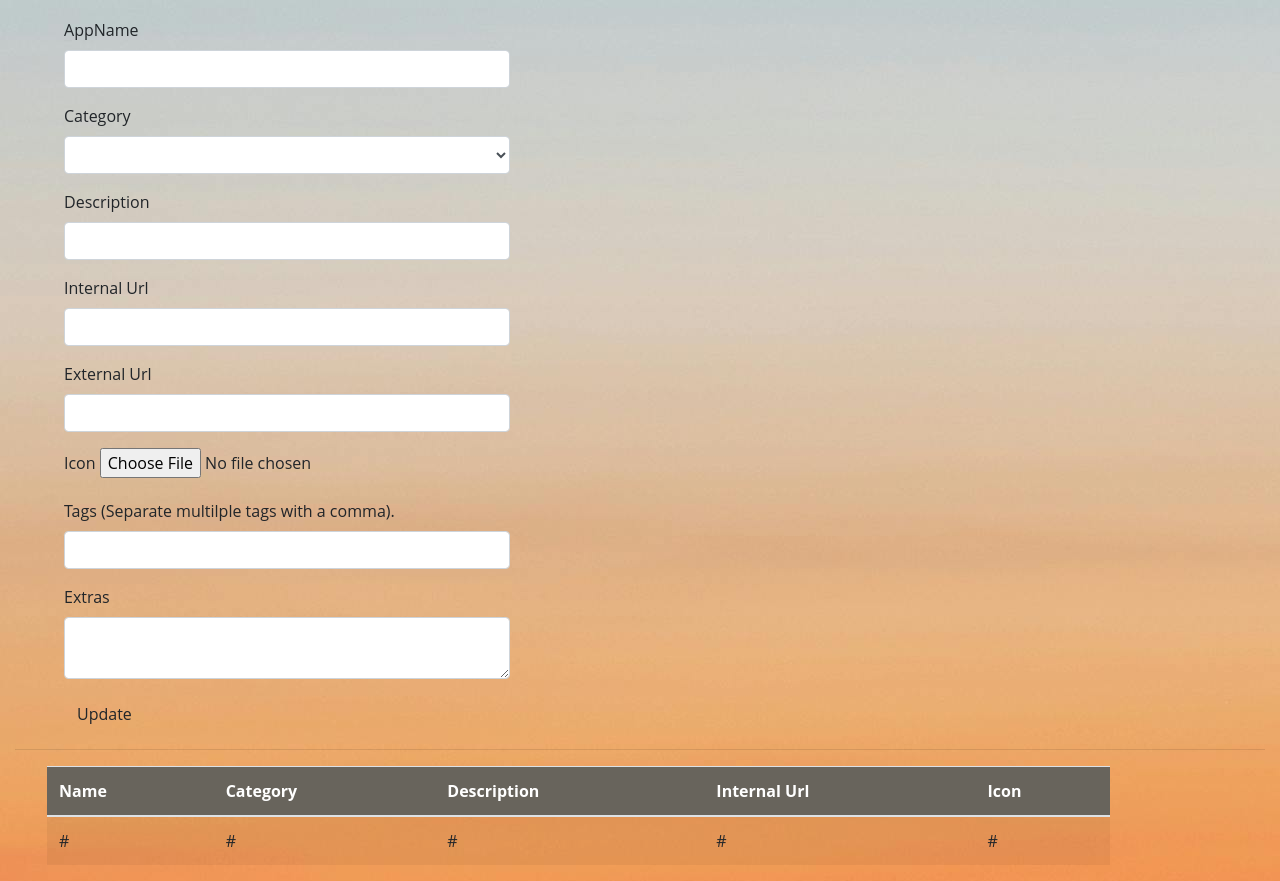
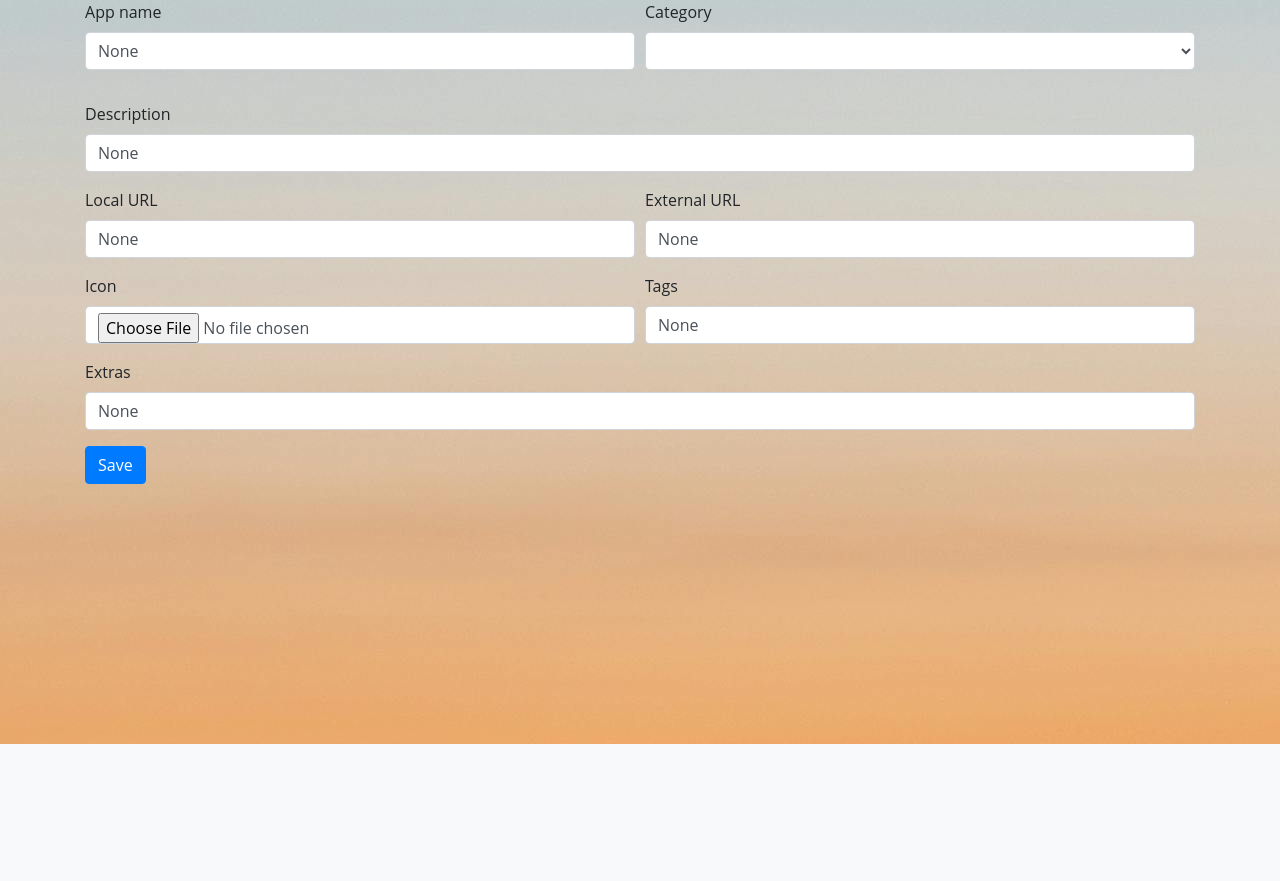
Before and after one commit to avezou/hommy, a Flask app: template templates/edit.html in a window 1280 px wide. Shown: the part 56-937 px from the top of the page. After the commit the page ends 800 px from the top, so only its background shows below. Run offline with Flask 3, Linux system fonts and the light colour scheme; the template is opened without the code that fills it: values that come from a table or form of the project are taken from there, others are empty; some libraries are stand-ins or nearby versions.

Commit message:
Edit form styled

```diff
--- a/app.py
+++ b/app.py
@@ -3,7 +3,7 @@ import requests
 import os
 import urllib.request
 from itertools import groupby
-from flask import Flask, render_template, request, redirect, url_for, jsonify
+from flask import Flask, render_template, request, redirect, url_for, jsonify, flash
 from PIL import Image
 from flask_bootstrap import Bootstrap
 from config import Config
@@ -89,25 +89,24 @@ def delete(id):
 @app.route('/edit/<int:id>', methods=['GET', 'POST'])
 def edit(id):
     app = execute_query('SELECT * FROM apps WHERE id =?', (id,), one=True)
-    dbtags = execute_query('SELECT tag\
-                            FROM tags t\
-                            JOIN app_tags a ON a.tag_id = t.id\
-                            WHERE a.app_id =?', (id,))
-    tags = []
-    for tag in dbtags:
-        print("avezou tag: " + str(tag['tag']))
-        tags.append(tag['tag'])
+    dbtags = execute_query('SELECT tag FROM tags t JOIN app_tags a ON a.tag_id = t.id WHERE a.app_id =?', (id,))
+    tags = [tag['tag'] for tag in dbtags]
+
     form = AppForm(obj=app)
+    form.tags.data = ','.join(tags)
     form.name.data = app['name']
     form.category.data = app['category']
     form.description.data = app['description']
     form.internal_url.data = app['internal_url']
     form.external_url.data = app['external_url']
-    form.tags.data = ','.join(tags)
+    form.extras.data = app['extras']
     form.icon.data = app['icon']
-    form.extras.data = app['extras']
+
+    # Prefill file input field with existing icon path
+    form.icon.process_data(app['icon'])
 
     if form.validate_on_submit():
+        # Extract form data
         appName = form.name.data
         category = form.category.data
         description = form.description.data
@@ -116,32 +115,20 @@ def edit(id):
         tags = form.tags.data
         extras = form.extras.data
 
-        if len(tags) > 0:
-            if ',' in tags:
-                alltags = tags.split(',')
-                for tag in alltags:
-                    execute_query('INSERT OR IGNORE INTO tags (tag) VALUES (?)', (tag,))
+        # Handle file upload
+        if 'icon' in request.files:
+            upload_file = request.files['icon']
+            if upload_file.filename != '':
+                filename = secure_filename(upload_file.filename)
+                icon_path = os.path.join(app.config['UPLOAD_PATH'], filename)
+                upload_file.save(icon_path)
             else:
-                execute_query('INSERT OR IGNORE INTO tags (tag) VALUES (?)', (tags,))
-        if form.icon.data:
-            upload_file = form.icon.data
-            image = Image.open(upload_file)
-            width, height = 200, 200
-            image = image.resize((width, height))
-            filename = secure_filename(upload_file.filename)
-            image.save(filename)
+                # Keep the existing icon path if no new file is selected
+                icon_path = app['icon']
 
-            # filename = secure_filename(upload_file.filename)
-            icon_path = os.path.join(app.config['UPLOAD_PATH'], filename)
-            upload_file.save(filename)
-
-            # connect = get_db_connection()
-            execute_query('UPDATE apps SET name=?, category=?, description=?, internal_url=?, external_url=?, icon=?, extras=?\
-                WHERE id=?', (appName, category, description, internal_url, external_url, icon_path, extras, id))
-        else:
-            # connect = get_db_connection()
-            execute_query('UPDATE apps SET name=?, category=?, description=?, internal_url=?, external_url=?, extras=?\
-                WHERE id=?', (appName, category, description, internal_url, external_url, extras, id))
+        # Update app data in the database
+        execute_query('UPDATE apps SET name=?, category=?, description=?, internal_url=?, external_url=?, icon=?, extras=? WHERE id=?',
+                      (appName, category, description, internal_url, external_url, icon_path, extras, id))
 
         return redirect(url_for('list'))
 
--- a/templates/add.html
+++ b/templates/add.html
@@ -4,7 +4,6 @@
 {% block content %}
     <div class="row">
         <div class="col-md-12">
-            <h1> {{ title }} </h1>
         </div>
         <div class="container">
             <div class="row">
@@ -12,7 +11,7 @@
 
                 <div class="row">
                     <div class="col-md-6 table">
-                    {{ wtf.quick_form(form) }}
+                    {{ wtf.quick_form(form, horizontal_columns=(inline, 50, 50), form_type="horizontal", button_map={'submit': 'primary'}) }}
                     </div>
                 </div>
             </div>
--- a/templates/edit.html
+++ b/templates/edit.html
@@ -2,39 +2,49 @@
 {% import 'bootstrap/wtf.html' as wtf %}
 
 {% block content %}
-    <div class="row">
-        <div class="col-md-12">
-            <h1> {{ title }} </h1>
+<form>
+    <div class="container">
+    <div class="form-row">
+      <div class="form-group col-md-6">
+        <label for="name">App name</label>
+        <input type="text" class="form-control" id="name" placeholder="Name" value="{{ form.name.data }}">
+      </div>
+      <div class="form-group  required col-md-6">
+        {{ wtf.form_field(form.category) }}
+      </div>
+    </div>
+    <div class="form-group">
+      <label for="description">Description</label>
+      <input type="text" class="form-control" id="description" placeholder="Description" value="{{ form.description.data }}">
+    </div>
+    <div class="form-row">
+        <div class="form-group col-md-6">
+            <label for="internal_url">Local URL</label>
+            <input type="text" class="form-control" id="internal_url" placeholder="Local URL" value="{{ form.internal_url.data }}">
         </div>
-        <div class="row">
-            <div class="col-md-6">
-            {{ wtf.quick_form(form) }}
-            </div>
+        <div class="form-group col-md-6">
+            <label for="external_url">External URL</label>
+            <input type="text" class="form-control" id="external_url" placeholder="External URL" value="{{ form.external_url.data }}">
         </div>
     </div>
-    <hr>
-    <div class="row">
-        <div class="col-sm-12">
-            <table class="table table-striped">
-                <thead>
-                    <tr>
-                        <th>Name</th>
-                        <th>Category</th>
-                        <th>Description</th>
-                        <th>Internal Url</th>
-                        <th>Icon</th>
-                    </tr>
-                </thead>
-                <tbody>
-                     <tr>
-                        <td>#</td>
-                        <td>#</td>
-                        <td>#</td>
-                        <td>#</td>
-                        <td>#</td>
-                    </tr>
-                </tbody>
-            </table>
+    <div class="form-row">
+        <div class="form-group col-md-6">
+            <label for="icon">Icon</label>
+            <input type="file" class="form-control" id="icon" placeholder="Icon" value="{{ form.icon.data }}">
+        </div>
+        <div class="form-group col-md-6">
+            <label for="tags">Tags</label>
+            <input type="text" class="form-control" id="tags" placeholder="Tags" value="{{ form.tags.data }}">
         </div>
     </div>
+    <div class="form-group">
+        <label for="extras">Extras</label>
+        <input type="text" class="form-control" id="extras" placeholder="Extras (format)" value="{{ form.extras.data }}">
+    </div>
+    <div class="form-group">
+        <button type="submit" class="btn btn-primary">Save</button>
+    </div>
+
+    </div>
+</form>
 {% endblock %}
```
